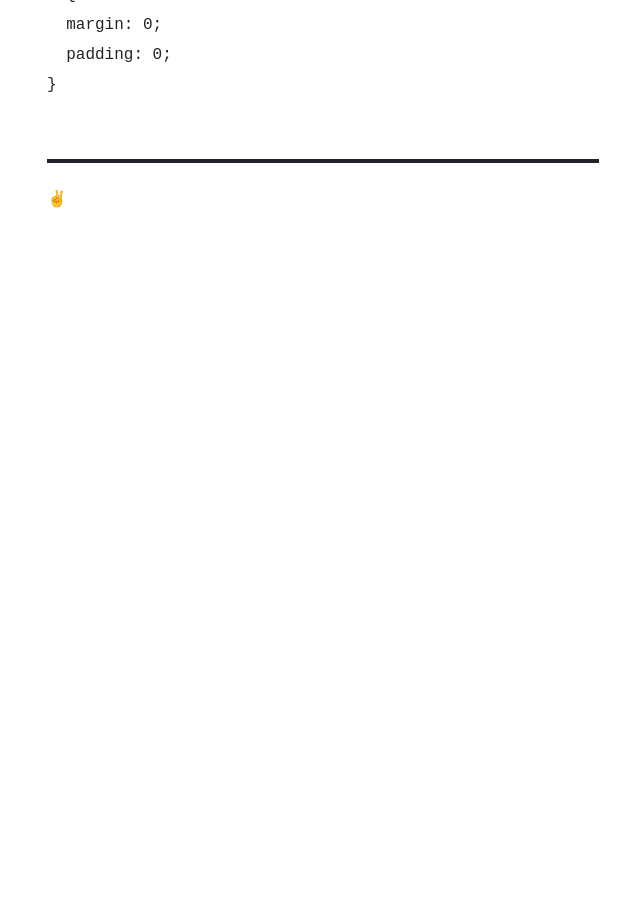
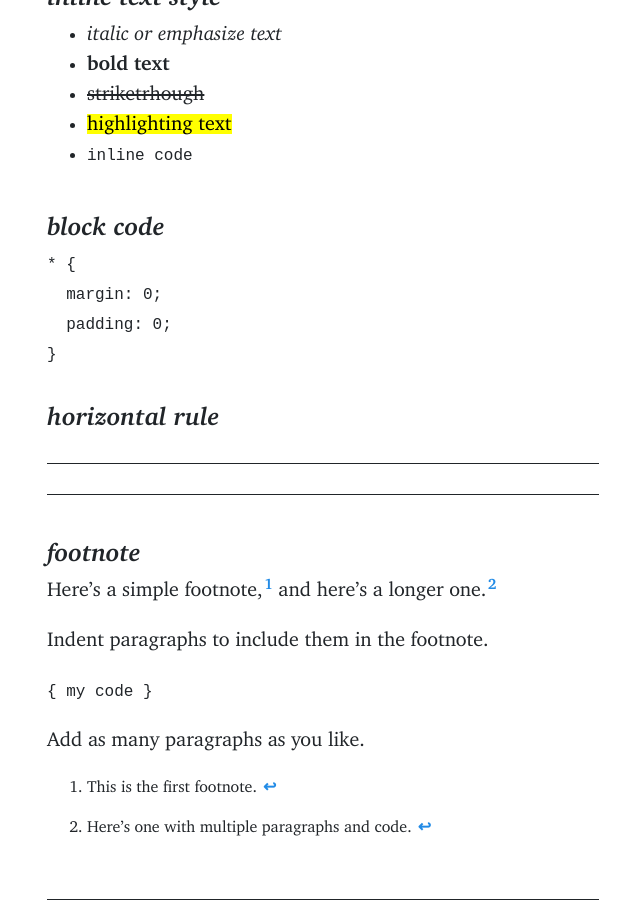
Before and after one commit to muhammadilfaj/mij, a Jekyll site: the page built from styleguide.md, in a window 1280 px wide and 900 px high, scrolled down 4376 px. Shown: the whole window, without its empty margins (317-957 px from the left). Built offline with Jekyll 4.4.1, drawn with Linux system fonts in a browser that asks for light colours; before the commit the page ends 4609 px from its top, so only the background shows below that; some of the changed text lies outside the part shown.

Commit message:
Update styleguide.md

````diff
--- a/styleguide.md
+++ b/styleguide.md
@@ -12,6 +12,12 @@ Glauben oder nicht glauben, Lorem Ipsum ist nicht nur ein zufälliger Text. Er h
 ### judul 3
 ## judul 2
 # judul 1
+
+## *heading with I'd*
+# My Great Heading {#custom-id}
+
+## *Linking to Heading IDs*
+You can link to headings with custom IDs in the file by creating a standard link with a number sign (#) followed by the custom heading ID. [go to heading with id](#custom-id)
 
 ## *daftar berurutan*
 1. Es ist ein lang erwiesener Fakt, dass ein Leser vom Text abgelenkt wird, wenn er sich ein Layout ansieht. Der Punkt, Lorem Ipsum zu nutzen, ist, dass es mehr oder weniger die normale Anordnung von Buchstaben darstellt und somit nach lesbarer Sprache aussieht.
@@ -72,3 +78,20 @@ four | five | six
   padding: 0;
 }
 ```
+
+## *horizontal rule*
+---
+***
+
+## *footnote*
+Here's a simple footnote,[^1] and here's a longer one.[^bignote]
+
+[^1]: This is the first footnote.
+
+[^bignote]: Here's one with multiple paragraphs and code.
+
+  Indent paragraphs to include them in the footnote.
+
+  `{ my code }`
+
+  Add as many paragraphs as you like.
````
